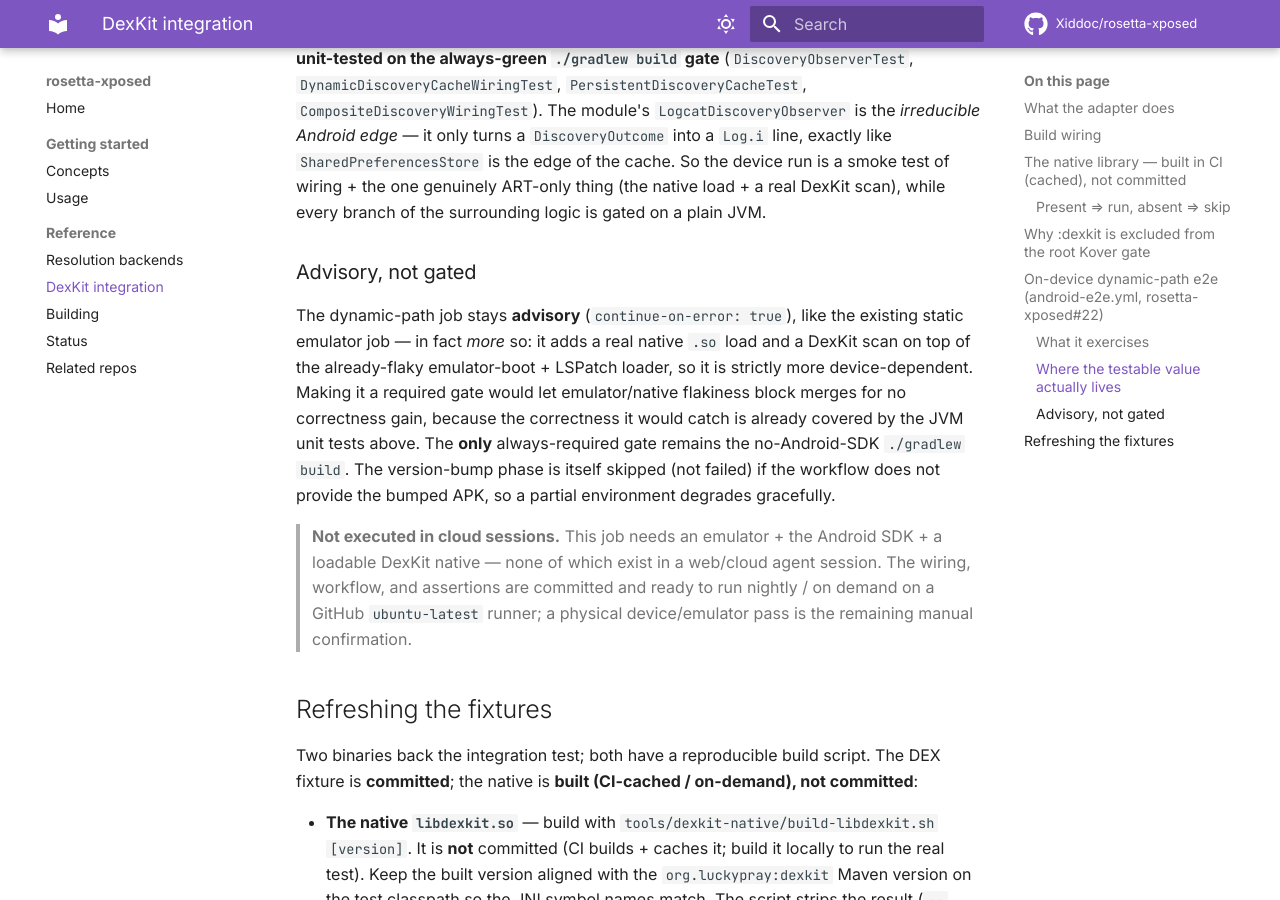
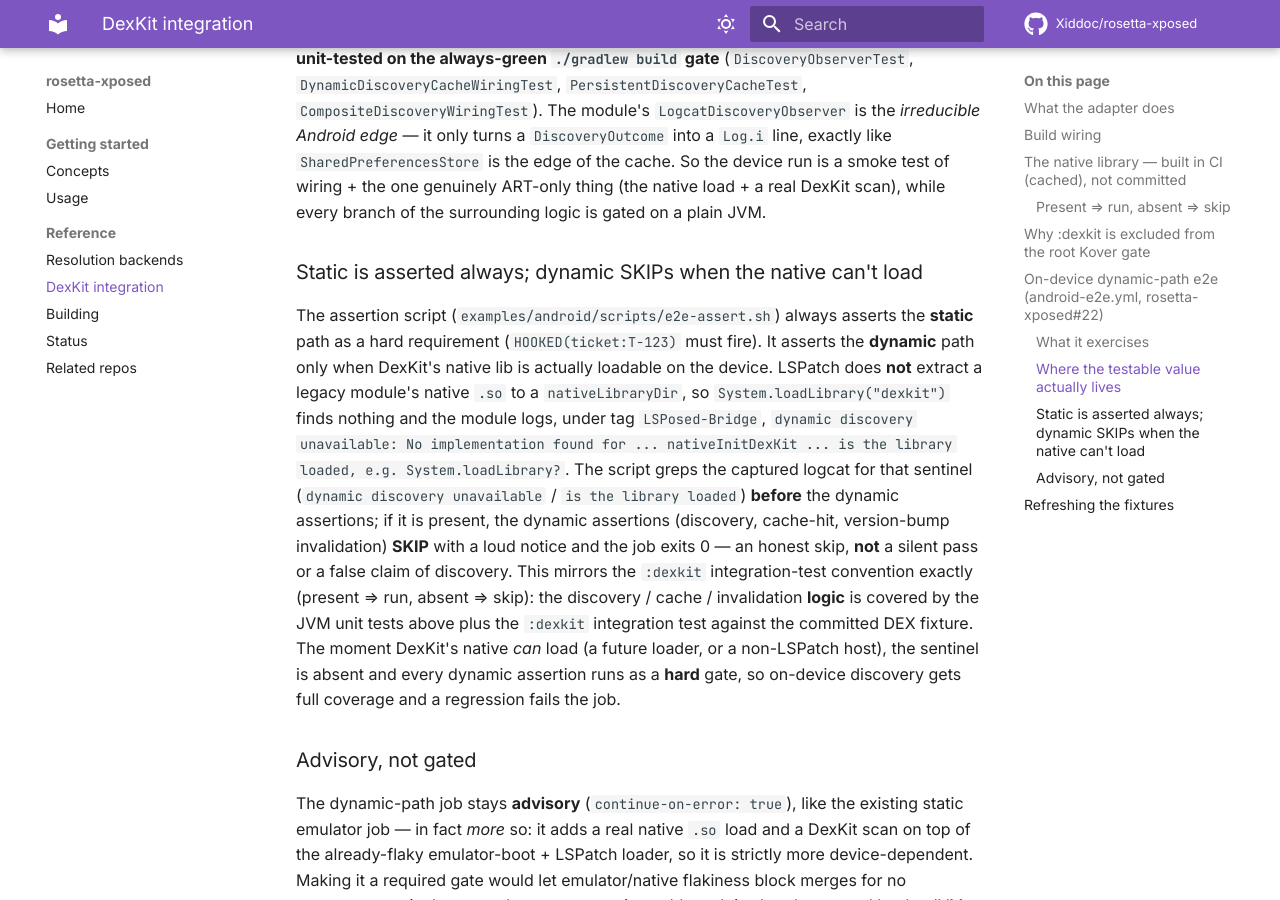
Before and after one commit to Xiddoc/rosetta-xposed, an MkDocs documentation site: the page built from docs/reference/dexkit-integration.md, in a window 1280 px wide and 900 px high, scrolled down 3871 px. Built offline with MkDocs 1.6.1 and Material for MkDocs 9.7.7, drawn with Linux system fonts in a browser that asks for light colours; comment, search, counter and statistics services are not loaded.

Commit message:
e2e: SKIP dynamic assertions when DexKit native unavailable under LSPatch
The android-e2e advisory job's static assertion (HOOKED(ticket:T-123))
stays a hard requirement. The dynamic assertions (discovery, cache-hit,
version-bump invalidation) now degrade to an explicit, loud SKIP (exit 0)
when the captured logcat shows the DexKit native could not load — matched
by the sentinel substrings "dynamic discovery unavailable" / "is the
library loaded". LSPatch does not extract a legacy module's .so to a
nativeLibraryDir, so System.loadLibrary("dexkit") finds nothing; this is
the documented device-only gap (#22), mirroring the :dexkit integration
test's present-run / absent-skip convention.

When the sentinel is absent (the native DID load), the dynamic assertions
run as HARD gates exactly as before, so on-device discovery keeps full
coverage and a regression fails the job. Factored into one helper
(dexkit_native_unavailable + skip_dynamic_if_native_unavailable) called
before each dynamic phase. Docs updated.

https://claude.ai/code/session_01EVVv4wJfi51s5iMMQSCCCa

```diff
--- a/docs/reference/dexkit-integration.md
+++ b/docs/reference/dexkit-integration.md
@@ -167,6 +167,28 @@ device run is a smoke test of wiring + the one genuinely ART-only thing (the
 native load + a real DexKit scan), while every branch of the surrounding logic
 is gated on a plain JVM.
 
+### Static is asserted always; dynamic SKIPs when the native can't load
+
+The assertion script (`examples/android/scripts/e2e-assert.sh`) always asserts
+the **static** path as a hard requirement (`HOOKED(ticket:T-123)` must fire). It
+asserts the **dynamic** path only when DexKit's native lib is actually loadable
+on the device. LSPatch does **not** extract a legacy module's native `.so` to a
+`nativeLibraryDir`, so `System.loadLibrary("dexkit")` finds nothing and the
+module logs, under tag `LSPosed-Bridge`, `dynamic discovery unavailable: No
+implementation found for ... nativeInitDexKit ... is the library loaded, e.g.
+System.loadLibrary?`. The script greps the captured logcat for that sentinel
+(`dynamic discovery unavailable` / `is the library loaded`) **before** the
+dynamic assertions; if it is present, the dynamic assertions (discovery,
+cache-hit, version-bump invalidation) **SKIP** with a loud notice and the job
+exits 0 — an honest skip, **not** a silent pass or a false claim of discovery.
+This mirrors the `:dexkit` integration-test convention exactly (present ⇒ run,
+absent ⇒ skip): the discovery / cache / invalidation **logic** is covered by the
+JVM unit tests above plus the `:dexkit` integration test against the committed
+DEX fixture. The moment DexKit's native *can* load (a future loader, or a
+non-LSPatch host), the sentinel is absent and every dynamic assertion runs as a
+**hard** gate, so on-device discovery gets full coverage and a regression fails
+the job.
+
 ### Advisory, not gated
 
 The dynamic-path job stays **advisory** (`continue-on-error: true`), like the
```
Also changed, not shown: examples/README.md (+8 -1 lines), 1 other file.
